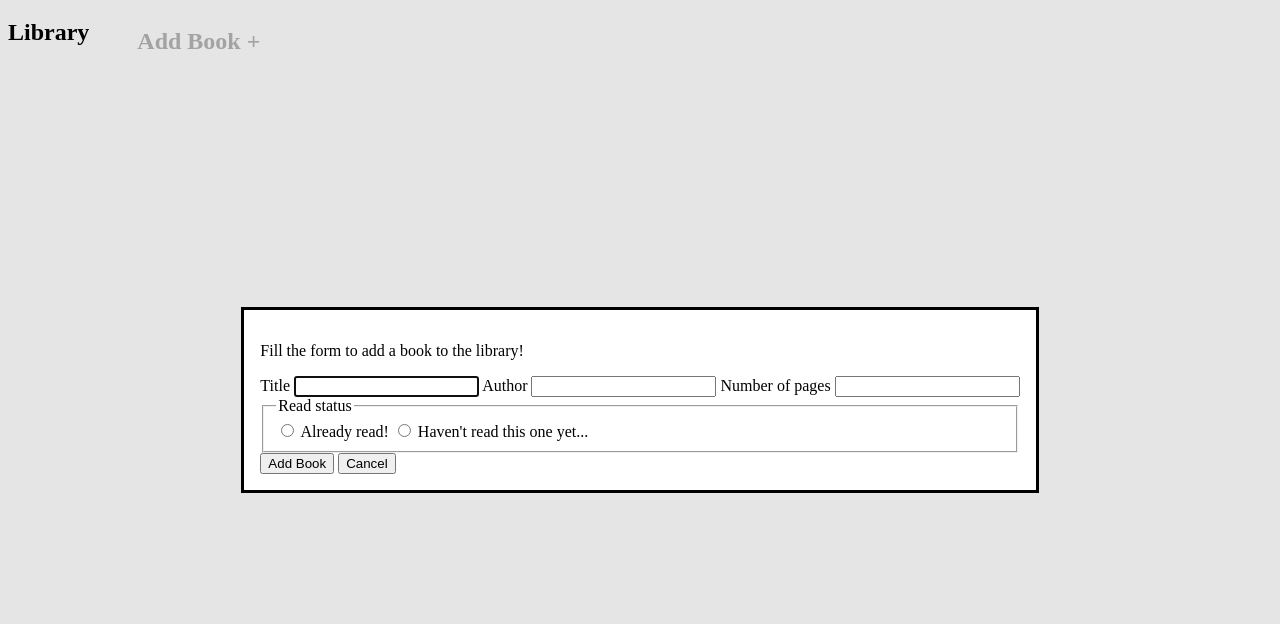
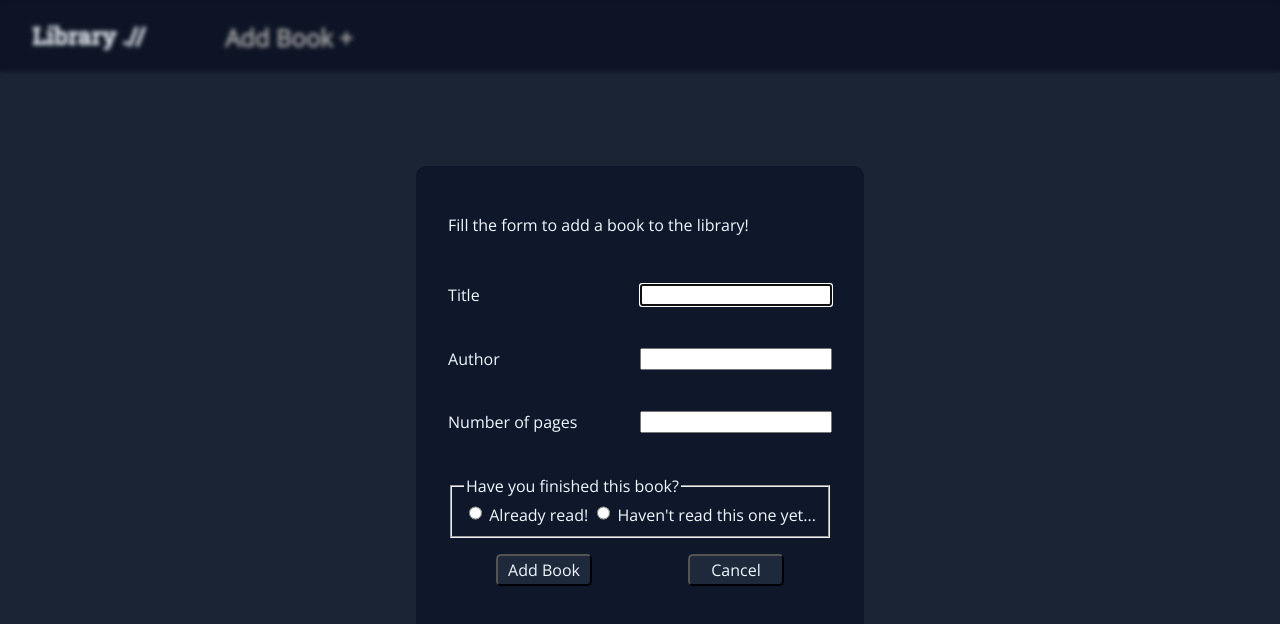
Before and after one commit to Gaberinoo/lib-top-proj, a plain HTML site: page index.html in a window 1280 px wide. Both pictures are taken after a click on the element "Add Book +". Shown: the top 624 px of the page. Drawn offline with nearby package versions, Linux system fonts and the light colour scheme.

Commit message:
complete layout and styles

```diff
--- a/index.html
+++ b/index.html
@@ -12,7 +12,7 @@
 
 <body>
   <div class='header'>
-    <h2>Library</h2>
+    <h2>Library .//</h2>
     <p class='add-book'>Add Book +</p>
   </div>
   <div class='shelf'></div>
@@ -26,7 +26,7 @@
       <label for="pages">Number of pages</label>
       <input type="number" id="pages" name="pages" required>
       <fieldset>
-        <legend>Read status</legend>
+        <legend>Have you finished this book?</legend>
         <input type="radio" id="read" name="read" value="read" required>
         <label for="read">Already read!</label>
         <input type="radio" id="not-read" name="read" value="not-read" required>
--- a/script.js
+++ b/script.js
@@ -90,3 +90,11 @@ document.addEventListener('click', (e) => {
         statusEl[data].textContent = myLibrary[data].status;
     } else return;
 })
+
+document.addEventListener('click', (e) => {
+    if (e.target.hasAttribute('data-remove')) {
+        let data = parseInt(e.target.getAttribute('data-remove'));
+        let card = document.querySelectorAll('.book-card');
+        card[data].style = 'display: none';
+    } else return;
+})
--- a/style.css
+++ b/style.css
@@ -1,32 +1,133 @@
-html {
-    height: 100%;
-    width: 100%;
+@import url('https://fonts.googleapis.com/css2?family=Roboto+Slab:wght@500&display=swap');
+@import url('https://fonts.googleapis.com/css2?family=Open+Sans:wght@300&display=swap');
+
+:root {
+  box-sizing: border-box;
+  margin: 0;
+  padding: 0;
 }
 
 body {
+  margin: 0;
+  padding: 0;
+  height: 100vh;
   display: grid;
-    grid-template-rows: 3rem auto;
-    gap: 1rem;
+  grid-template-rows: 9% 91%;
+  color: aliceblue;
+  background-color: #1e293b;
 }
 
 .header {
   display: flex;
-    align-items: center;
+  background-color: #0f172a;
+}
+
+.header h2 {
+  margin-left: 2rem;
+  font-family: 'Roboto Slab', serif;
+  cursor: default;
 }
 
 .add-book {
   font-size: 1.5rem;
   font-weight: bold;
   color: #b5b5b5;
-    margin-left: 3rem;
-    height: 0.5rem;
+  margin-left: 5rem;
+  font-family: 'Open Sans', sans-serif;
+  position: relative;
+  top: -3px;
 }
 
 .add-book:hover {
-    color: black;
+  color: aliceblue;
   cursor: pointer;
 }
 
+.shelf {
+  margin: 1rem;
+  background-color: #1e293b;
+  padding: 1rem;
+  display: flex;
+  flex-wrap: wrap;
+  justify-content: center;
+  gap: 10px;
+}
+
 .book-card {
-    border: 2px solid black;
+  width: 250px;
+  padding: 0;
+  border-radius: 10px;
+  height: 350px;
+  background-color: #0f172a;
+  font-family: 'Open Sans', sans-serif;
+  display: flex;
+  justify-content: center;
+  align-items: center;
+  flex-direction: column;
 }
+
+.book-card p:nth-child(1) {
+  font-weight: bolder;
+}
+
+.book-card p:nth-child(2) {
+  font-style: italic;
+}
+
+.book-card button {
+  font-family: 'Open Sans', sans-serif;
+  outline: none;
+  color: aliceblue;
+  background-color: #1e293b;
+  border-radius: 5px;
+  margin-bottom: 10px;
+  cursor: pointer;
+}
+
+dialog:not([open]){
+  display:none;
+}
+
+dialog {
+  padding: 2rem;
+  background-color: #0f172a;
+  display: flex;
+  flex-direction: column;
+  gap: 2rem;
+  color: aliceblue;
+  font-family: 'Open Sans', sans-serif;
+  border-style: none;
+  border-radius: 10px;
+}
+
+form {
+  display: grid;
+  grid-template-columns: repeat(2, 1fr);
+  grid-template-rows: repeat(5, 1fr);
+}
+
+fieldset {
+  grid-column: 1 / 3;
+}
+
+
+input {
+  height: 1rem;
+}
+
+form button {
+  font-family: 'Open Sans', sans-serif;
+  font-size: 1rem;
+  place-self: center;
+  height: 2rem;
+  width: 6rem;
+  outline: none;
+  color: aliceblue;
+  background-color: #1e293b;
+  border-radius: 5px;
+  cursor: pointer;
+}
+
+dialog::backdrop {
+  backdrop-filter: blur(2px);
+}
```
Also changed, not shown: 1 other file. Lines whose indentation alone changed are shown as unchanged.
